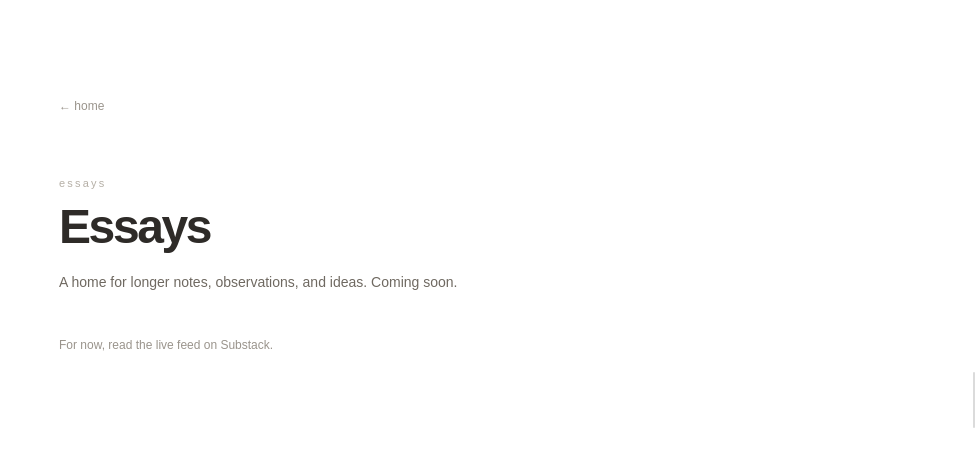
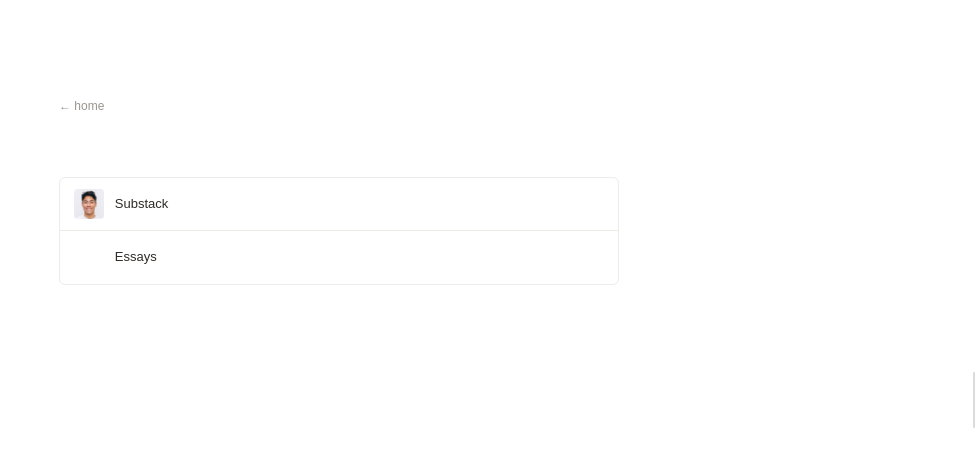
Before and after one commit to jeremyjro/jeremyjro, a Next.js app: page /essays in a window 1280 px wide. Shown: the top 466 px of the page, without its empty margins (301-1280 px from the left). Built offline with nearby package versions, Linux system fonts and the light colour scheme; a web font is replaced by a local one.

Commit message:
Move scrollable writing list to /essays page
The /work writing section now links to /essays; /essays shows only the
scrollable list of writing objects.

Co-authored-by: factory-droid[bot] <138933559+factory-droid[bot]@users.noreply.github.com>

```diff
--- a/app/essays/page.tsx
+++ b/app/essays/page.tsx
@@ -1,9 +1,10 @@
 import type { Metadata } from "next";
 import styles from "../page.module.css";
+import WritingList from "../writing-list";
 
 export const metadata: Metadata = {
-  title: "Essays · Jeremy Ro",
-  description: "Essays by Jeremy Ro",
+  title: "Writing · Jeremy Ro",
+  description: "Writing by Jeremy Ro",
 };
 
 export default function EssaysPage() {
@@ -11,12 +12,7 @@ export default function EssaysPage() {
     <main className={styles.subPage}>
       <div className={styles.subInner}>
         <a href="/" className={styles.backLink}>← home</a>
-        <p className={styles.subKicker}>essays</p>
-        <h1 className={styles.subTitle}>Essays</h1>
-        <p className={styles.subCopy}>
-          A home for longer notes, observations, and ideas. Coming soon.
-        </p>
-        <p className={styles.subMeta}>For now, read the live feed on Substack.</p>
+        <WritingList />
       </div>
     </main>
   );
```
Also changed, not shown: app/work/page.tsx (+5 -2 lines).
